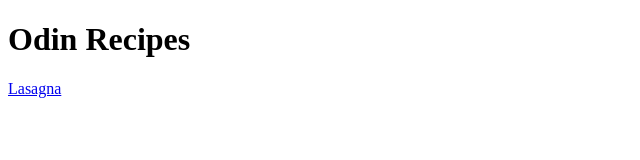
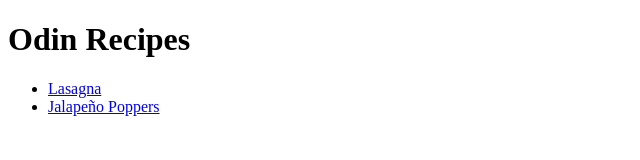
Before and after one commit to Madhurilavakumar/odin-recipes, a plain HTML site: page index.html in a window 1280 px wide. Shown: the whole page, without its empty margins (0-640 px from the left). Drawn offline with Linux system fonts and the light colour scheme.

Commit message:
Added link to jalapeno poppers recipe

```diff
--- a/index.html
+++ b/index.html
@@ -8,6 +8,9 @@
     </head>
     <body>
         <h1>Odin Recipes</h1>
-        <a href="recipes/lasagna.html">Lasagna</a>
+        <ul>
+            <li><a href="recipes/lasagna.html">Lasagna</a></li>
+            <li><a href="recipes/JalapeñoPoppers.html">Jalapeño Poppers</a></li>
+        </ul>
     </body>
 </html>
```
